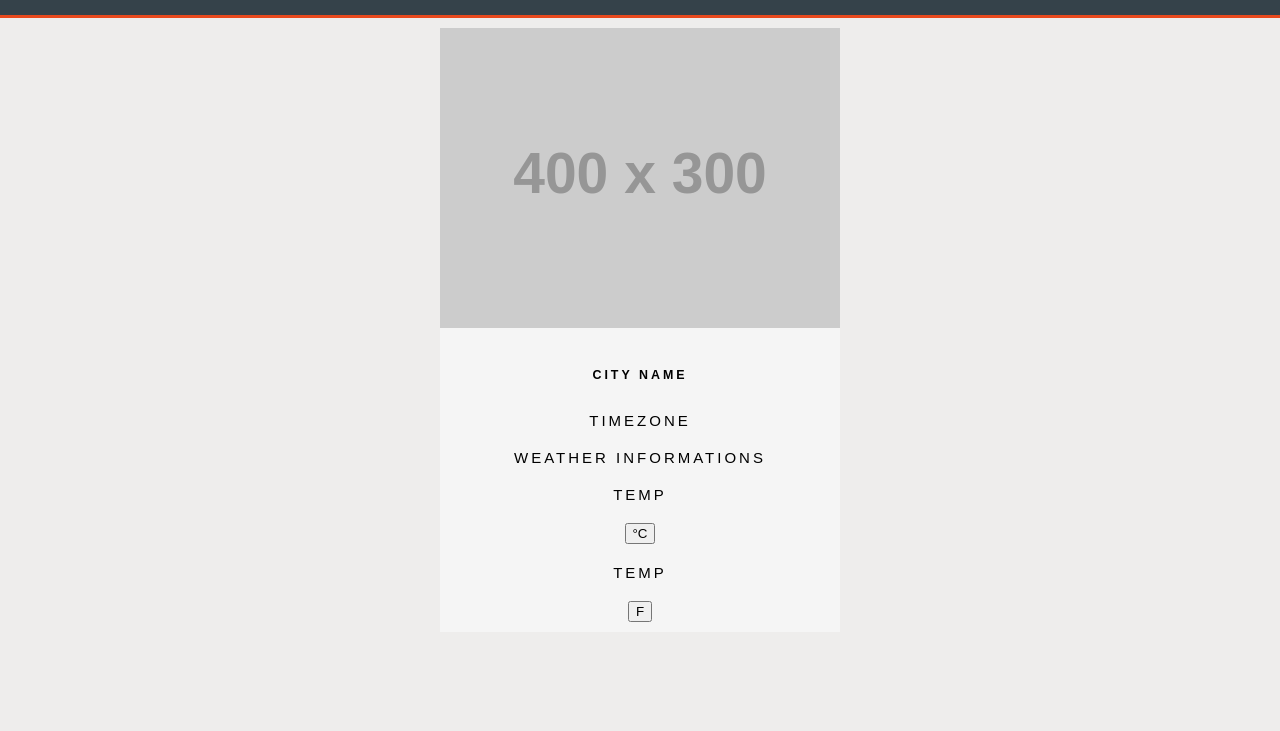
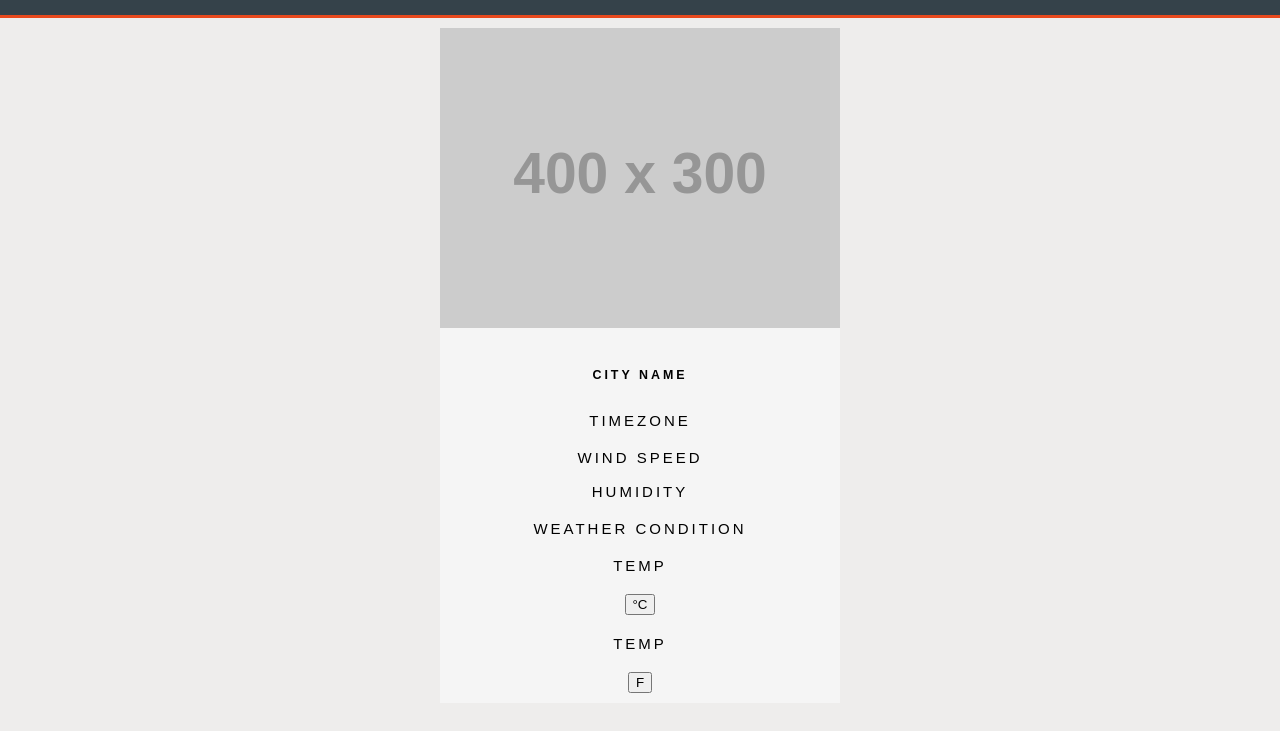
Before and after one commit to onyinye91/Geo-search_project, a plain HTML site: page weather.html in a window 1280 px wide. Shown: the part 85-816 px from the top of the page. Drawn offline with Linux system fonts and the light colour scheme; placeholder pictures from the web are drawn by us.

Commit message:
update the weather conditions to be viewed

```diff
--- a/weather.html
+++ b/weather.html
@@ -31,7 +31,9 @@
         <div class="details">
             <h5><strong>CITY NAME</strong></h4>
             <div class="timezone">TIMEZONE</div>
-            <div class="weather">weather informations</div>
+            <div class="windSpeed">Wind Speed</div><br>
+            <div class="humidity">Humidity</div>
+            <div class="weather">weather condition</div>
             <div class="tempC">temp</div>
             <span><button type="submit">&deg;C</button></span>
             <div class="tempF">temp</div>
```
